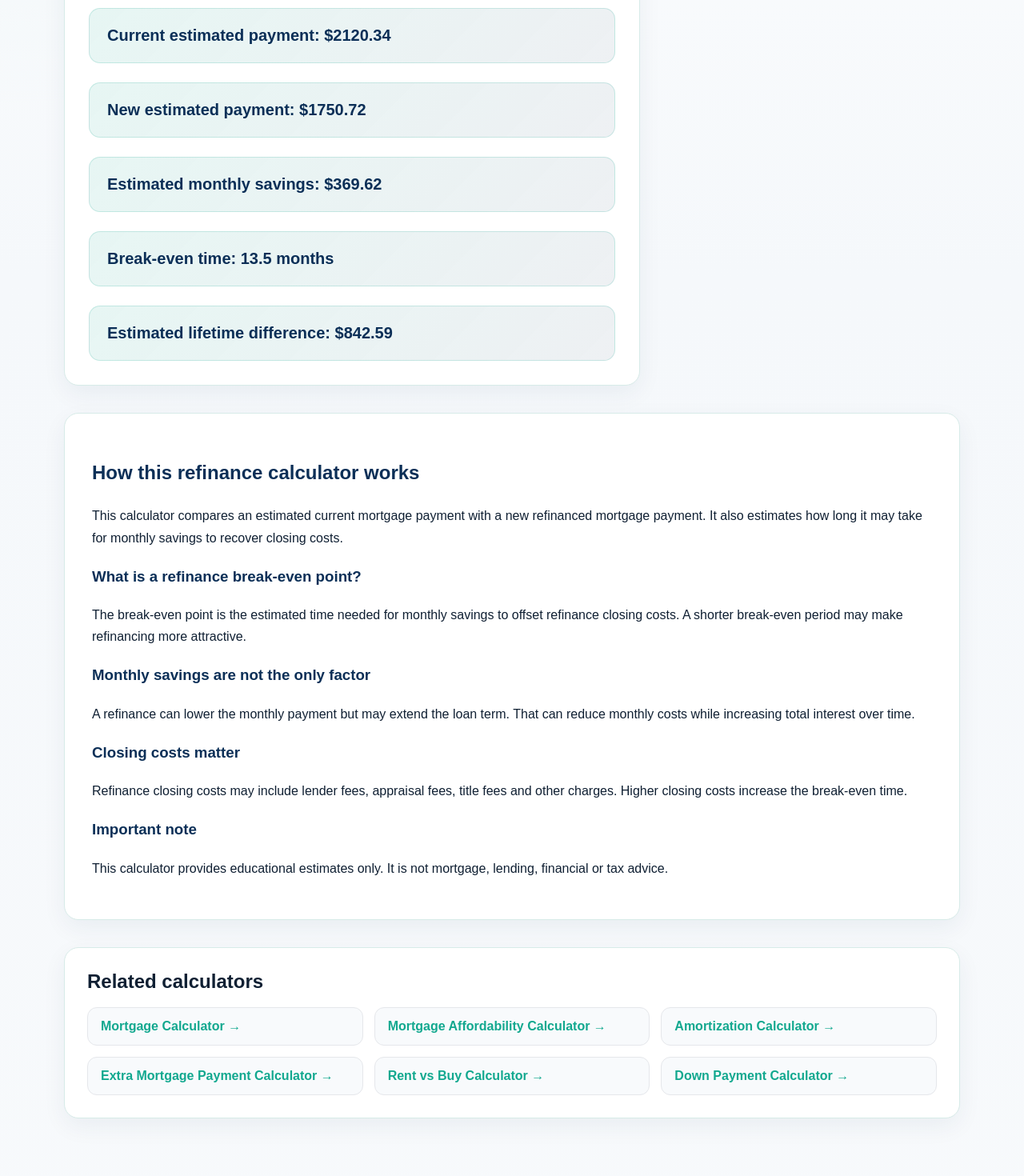
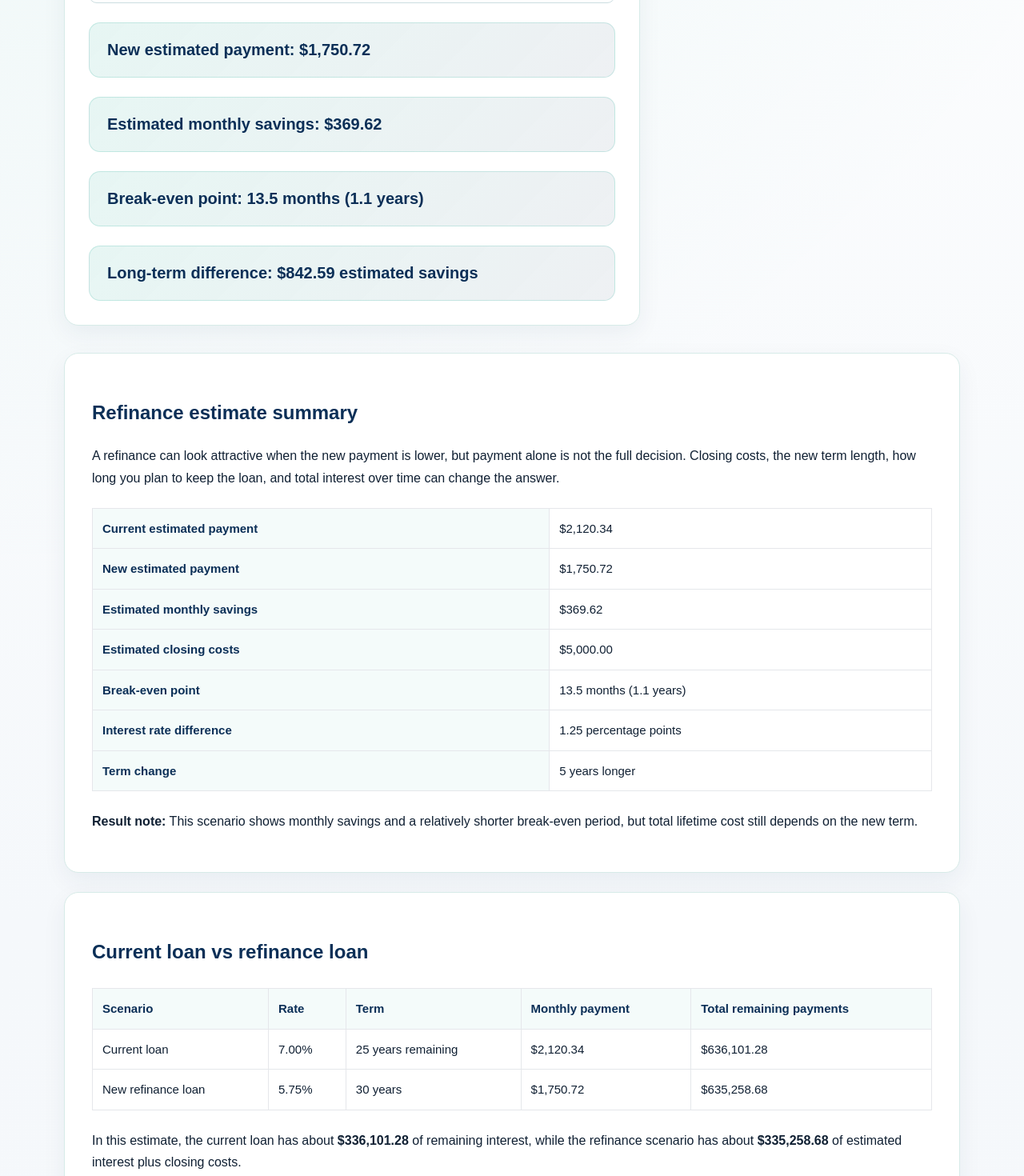
Before and after one commit to milicdejan94-ai/financecalchub, a Next.js app: page /calculators/refinance in a window 1280 px wide. Shown: the part 840-2310 px from the top of the page at 80% size. Built offline with nearby package versions, Linux system fonts and the light colour scheme.

Commit message:
Improve refinance calculator content and trust

```diff
--- a/app/calculators/refinance/RefinanceClient.tsx
+++ b/app/calculators/refinance/RefinanceClient.tsx
@@ -1,56 +1,133 @@
 'use client';
 
-import { useState } from 'react';
-import AdBanner from '../../../components/AdBanner';
+import { useMemo, useState } from 'react';
+import Breadcrumbs from '../../../components/Breadcrumbs';
 import RelatedCalculators from '../../../components/RelatedCalculators';
-import Breadcrumbs from '../../../components/Breadcrumbs';
+
+function formatCurrency(value: number) {
+  return new Intl.NumberFormat('en-US', {
+    style: 'currency',
+    currency: 'USD',
+    maximumFractionDigits: 2,
+  }).format(Number.isFinite(value) ? value : 0);
+}
+
+function formatNumber(value: number, digits = 1) {
+  return new Intl.NumberFormat('en-US', {
+    maximumFractionDigits: digits,
+    minimumFractionDigits: digits,
+  }).format(Number.isFinite(value) ? value : 0);
+}
+
+function calculateMonthlyPayment(principal: number, annualRate: number, years: number) {
+  const safePrincipal = Math.max(principal, 0);
+  const safeYears = Math.max(years, 0);
+  const numberOfPayments = safeYears * 12;
+
+  if (safePrincipal === 0 || numberOfPayments === 0) {
+    return 0;
+  }
+
+  const monthlyRate = annualRate / 100 / 12;
+
+  if (monthlyRate === 0) {
+    return safePrincipal / numberOfPayments;
+  }
+
+  return (
+    safePrincipal *
+    ((monthlyRate * Math.pow(1 + monthlyRate, numberOfPayments)) /
+      (Math.pow(1 + monthlyRate, numberOfPayments) - 1))
+  );
+}
 
 export default function RefinanceClient() {
   const [currentBalance, setCurrentBalance] = useState(300000);
   const [currentRate, setCurrentRate] = useState(7);
   const [currentTermYears, setCurrentTermYears] = useState(25);
-
   const [newRate, setNewRate] = useState(5.75);
   const [newTermYears, setNewTermYears] = useState(30);
   const [closingCosts, setClosingCosts] = useState(5000);
 
-  function calculateMonthlyPayment(
-    principal: number,
-    annualRate: number,
-    years: number
-  ) {
-    const monthlyRate = annualRate / 100 / 12;
-    const numberOfPayments = years * 12;
-
-    if (monthlyRate === 0) {
-      return principal / numberOfPayments;
-    }
-
-    return (
-      principal *
-      ((monthlyRate * Math.pow(1 + monthlyRate, numberOfPayments)) /
-        (Math.pow(1 + monthlyRate, numberOfPayments) - 1))
-    );
-  }
-
+  const results = useMemo(() => {
     const currentPayment = calculateMonthlyPayment(
       currentBalance,
       currentRate,
       currentTermYears
     );
 
-  const newPayment = calculateMonthlyPayment(
-    currentBalance,
-    newRate,
-    newTermYears
-  );
-
+    const newPayment = calculateMonthlyPayment(currentBalance, newRate, newTermYears);
     const monthlySavings = currentPayment - newPayment;
     const breakEvenMonths = monthlySavings > 0 ? closingCosts / monthlySavings : 0;
 
-  const totalCurrentPayments = currentPayment * currentTermYears * 12;
-  const totalNewPayments = newPayment * newTermYears * 12 + closingCosts;
-  const estimatedLifetimeDifference = totalCurrentPayments - totalNewPayments;
+    const currentRemainingPayments = currentPayment * currentTermYears * 12;
+    const newTotalPaymentsWithCosts = newPayment * newTermYears * 12 + closingCosts;
+    const estimatedLifetimeDifference = currentRemainingPayments - newTotalPaymentsWithCosts;
+
+    const currentInterestRemaining = Math.max(currentRemainingPayments - currentBalance, 0);
+    const newInterestWithCosts = Math.max(newPayment * newTermYears * 12 - currentBalance + closingCosts, 0);
+
+    const rateDifference = currentRate - newRate;
+    const termDifferenceYears = newTermYears - currentTermYears;
+
+    let decisionNote = 'Review the monthly savings, break-even point and total cost before deciding.';
+
+    if (monthlySavings > 0 && breakEvenMonths <= 36) {
+      decisionNote =
+        'This scenario shows monthly savings and a relatively shorter break-even period, but total lifetime cost still depends on the new term.';
+    } else if (monthlySavings > 0) {
+      decisionNote =
+        'This scenario lowers the monthly payment, but closing costs take longer to recover.';
+    } else {
+      decisionNote =
+        'This scenario does not create monthly savings based on the numbers entered.';
+    }
+
+    return {
+      currentPayment,
+      newPayment,
+      monthlySavings,
+      breakEvenMonths,
+      currentRemainingPayments,
+      newTotalPaymentsWithCosts,
+      estimatedLifetimeDifference,
+      currentInterestRemaining,
+      newInterestWithCosts,
+      rateDifference,
+      termDifferenceYears,
+      decisionNote,
+    };
+  }, [currentBalance, currentRate, currentTermYears, newRate, newTermYears, closingCosts]);
+
+  const comparisonRows = [
+    {
+      label: 'Current loan',
+      rate: `${formatNumber(currentRate, 2)}%`,
+      term: `${currentTermYears} years remaining`,
+      payment: formatCurrency(results.currentPayment),
+      total: formatCurrency(results.currentRemainingPayments),
+    },
+    {
+      label: 'New refinance loan',
+      rate: `${formatNumber(newRate, 2)}%`,
+      term: `${newTermYears} years`,
+      payment: formatCurrency(results.newPayment),
+      total: formatCurrency(results.newTotalPaymentsWithCosts),
+    },
+  ];
+
+  const breakEvenText =
+    results.monthlySavings > 0
+      ? `${formatNumber(results.breakEvenMonths, 1)} months (${formatNumber(
+          results.breakEvenMonths / 12,
+          1
+        )} years)`
+      : 'No break-even point because the new payment is not lower';
+
+  const lifetimeDifferenceText =
+    results.estimatedLifetimeDifference >= 0
+      ? `${formatCurrency(results.estimatedLifetimeDifference)} estimated savings`
+      : `${formatCurrency(Math.abs(results.estimatedLifetimeDifference))} estimated extra cost`;
 
   return (
     <section className="section">
@@ -62,24 +139,26 @@ export default function RefinanceClient() {
             { label: 'Refinance Calculator' },
           ]}
         />
+
         <p className="eyebrow">Mortgage refinance calculator</p>
 
         <h1>Refinance Calculator</h1>
 
         <p>
-          Estimate monthly savings, break-even time and potential cost difference
-          when refinancing a mortgage.
+          Estimate whether refinancing a mortgage could lower your payment, how long it may
+          take to recover closing costs, and whether the new loan may save or cost more over
+          time. This calculator compares your current remaining mortgage with a possible new
+          refinance loan.
         </p>
-
-        <AdBanner slot="refinance-top" />
 
         <div className="calculator-box">
           <div className="input-group">
             <label>Current mortgage balance</label>
             <input
               type="number"
+              min="0"
               value={currentBalance}
-              onChange={(e) => setCurrentBalance(Number(e.target.value))}
+              onChange={(event) => setCurrentBalance(Number(event.target.value))}
             />
           </div>
 
@@ -87,9 +166,10 @@ export default function RefinanceClient() {
             <label>Current interest rate (%)</label>
             <input
               type="number"
+              min="0"
+              step="0.1"
               value={currentRate}
-              step="0.1"
-              onChange={(e) => setCurrentRate(Number(e.target.value))}
+              onChange={(event) => setCurrentRate(Number(event.target.value))}
             />
           </div>
 
@@ -97,8 +177,9 @@ export default function RefinanceClient() {
             <label>Years remaining on current loan</label>
             <input
               type="number"
+              min="1"
               value={currentTermYears}
-              onChange={(e) => setCurrentTermYears(Number(e.target.value))}
+              onChange={(event) => setCurrentTermYears(Number(event.target.value))}
             />
           </div>
 
@@ -106,9 +187,10 @@ export default function RefinanceClient() {
             <label>New refinance interest rate (%)</label>
             <input
               type="number"
+              min="0"
+              step="0.1"
               value={newRate}
-              step="0.1"
-              onChange={(e) => setNewRate(Number(e.target.value))}
+              onChange={(event) => setNewRate(Number(event.target.value))}
             />
           </div>
 
@@ -116,7 +198,7 @@ export default function RefinanceClient() {
             <label>New loan term</label>
             <select
               value={newTermYears}
-              onChange={(e) => setNewTermYears(Number(e.target.value))}
+              onChange={(event) => setNewTermYears(Number(event.target.value))}
             >
               <option value={30}>30 years</option>
               <option value={25}>25 years</option>
@@ -130,76 +212,194 @@ export default function RefinanceClient() {
             <label>Estimated closing costs</label>
             <input
               type="number"
+              min="0"
               value={closingCosts}
-              onChange={(e) => setClosingCosts(Number(e.target.value))}
+              onChange={(event) => setClosingCosts(Number(event.target.value))}
             />
           </div>
 
           <div className="result">
-            Current estimated payment: ${currentPayment.toFixed(2)}
+            New estimated payment: {formatCurrency(results.newPayment)}
           </div>
 
           <div className="result">
-            New estimated payment: ${newPayment.toFixed(2)}
+            Estimated monthly savings: {formatCurrency(results.monthlySavings)}
           </div>
 
-          <div className="result">
-            Estimated monthly savings: ${monthlySavings.toFixed(2)}
+          <div className="result">Break-even point: {breakEvenText}</div>
+
+          <div className="result">Long-term difference: {lifetimeDifferenceText}</div>
         </div>
 
-          <div className="result">
-            Break-even time:{' '}
-            {monthlySavings > 0
-              ? `${breakEvenMonths.toFixed(1)} months`
-              : 'No monthly savings based on these inputs'}
+        <div className="content-box" style={{ marginTop: 34 }}>
+          <h2>Refinance estimate summary</h2>
+
+          <p>
+            A refinance can look attractive when the new payment is lower, but payment alone
+            is not the full decision. Closing costs, the new term length, how long you plan to
+            keep the loan, and total interest over time can change the answer.
+          </p>
+
+          <div className="table-wrap">
+            <table className="data-table">
+              <tbody>
+                <tr>
+                  <th>Current estimated payment</th>
+                  <td>{formatCurrency(results.currentPayment)}</td>
+                </tr>
+                <tr>
+                  <th>New estimated payment</th>
+                  <td>{formatCurrency(results.newPayment)}</td>
+                </tr>
+                <tr>
+                  <th>Estimated monthly savings</th>
+                  <td>{formatCurrency(results.monthlySavings)}</td>
+                </tr>
+                <tr>
+                  <th>Estimated closing costs</th>
+                  <td>{formatCurrency(closingCosts)}</td>
+                </tr>
+                <tr>
+                  <th>Break-even point</th>
+                  <td>{breakEvenText}</td>
+                </tr>
+                <tr>
+                  <th>Interest rate difference</th>
+                  <td>{formatNumber(results.rateDifference, 2)} percentage points</td>
+                </tr>
+                <tr>
+                  <th>Term change</th>
+                  <td>
+                    {results.termDifferenceYears === 0
+                      ? 'Same term length'
+                      : `${Math.abs(results.termDifferenceYears)} years ${
+                          results.termDifferenceYears > 0 ? 'longer' : 'shorter'
+                        }`}
+                  </td>
+                </tr>
+              </tbody>
+            </table>
           </div>
 
-          <div className="result">
-            Estimated lifetime difference: $
-            {estimatedLifetimeDifference.toFixed(2)}
-          </div>
+          <p style={{ marginTop: 18 }}>
+            <strong>Result note:</strong> {results.decisionNote}
+          </p>
         </div>
 
-        <AdBanner slot="refinance-middle" />
+        <div className="content-box" style={{ marginTop: 24 }}>
+          <h2>Current loan vs refinance loan</h2>
 
-        <div className="content-box" style={{ marginTop: 34 }}>
+          <div className="table-wrap">
+            <table className="data-table">
+              <thead>
+                <tr>
+                  <th>Scenario</th>
+                  <th>Rate</th>
+                  <th>Term</th>
+                  <th>Monthly payment</th>
+                  <th>Total remaining payments</th>
+                </tr>
+              </thead>
+              <tbody>
+                {comparisonRows.map((row) => (
+                  <tr key={row.label}>
+                    <td>{row.label}</td>
+                    <td>{row.rate}</td>
+                    <td>{row.term}</td>
+                    <td>{row.payment}</td>
+                    <td>{row.total}</td>
+                  </tr>
+                ))}
+              </tbody>
+            </table>
+          </div>
+
+          <p style={{ marginTop: 18 }}>
+            In this estimate, the current loan has about{' '}
+            <strong>{formatCurrency(results.currentInterestRemaining)}</strong> of remaining
+            interest, while the refinance scenario has about{' '}
+            <strong>{formatCurrency(results.newInterestWithCosts)}</strong> of estimated
+            interest plus closing costs.
+          </p>
+        </div>
+
+        <div className="content-box" style={{ marginTop: 24 }}>
           <h2>How this refinance calculator works</h2>
 
           <p>
-            This calculator compares an estimated current mortgage payment with a
-            new refinanced mortgage payment. It also estimates how long it may
-            take for monthly savings to recover closing costs.
+            The calculator estimates a payment for the remaining balance on your current loan
+            and compares it with a new payment using the refinance rate and term. It then
+            estimates monthly savings, the break-even period, and the difference in total
+            remaining payments.
           </p>
 
           <h3>What is a refinance break-even point?</h3>
-
           <p>
-            The break-even point is the estimated time needed for monthly savings
-            to offset refinance closing costs. A shorter break-even period may
-            make refinancing more attractive.
+            The break-even point is the estimated time needed for monthly savings to recover
+            refinance closing costs. For example, if closing costs are $5,000 and the refinance
+            saves $200 per month, the simple break-even point is about 25 months.
           </p>
 
-          <h3>Monthly savings are not the only factor</h3>
+          <h3>When can refinancing make sense?</h3>
+          <p>
+            Refinancing may make sense when the new rate is meaningfully lower, the monthly
+            savings are useful, the break-even period is shorter than the time you expect to
+            keep the loan, or the new term supports your budget goals. It may be less helpful
+            if the loan term is extended so much that total interest rises.
+          </p>
 
+          <h3>Why a lower payment can still cost more</h3>
           <p>
-            A refinance can lower the monthly payment but may extend the loan
-            term. That can reduce monthly costs while increasing total interest
-            over time.
+            A 30-year refinance may reduce the monthly payment by spreading the balance over a
+            longer period. That can improve monthly cash flow, but it can also increase the
+            total amount paid if the loan lasts much longer.
           </p>
 
           <h3>Closing costs matter</h3>
-
           <p>
-            Refinance closing costs may include lender fees, appraisal fees,
-            title fees and other charges. Higher closing costs increase the
-            break-even time.
+            Refinance closing costs may include lender fees, appraisal fees, title fees,
+            recording fees and other charges. Higher closing costs increase the break-even
+            point and reduce the benefit of refinancing.
           </p>
 
-          <h3>Important note</h3>
+          <h3>Important limitations</h3>
+          <p>
+            This calculator provides simplified educational estimates only. It does not include
+            taxes, insurance changes, PMI changes, escrow changes, cash-out refinancing,
+            prepayment penalties, lender-specific fees or tax effects. It is not mortgage,
+            lending, financial, legal or tax advice.
+          </p>
+        </div>
 
+        <div className="content-box" style={{ marginTop: 24 }}>
+          <h2>Refinance calculator FAQ</h2>
+
+          <h3>Is refinancing always worth it when the rate is lower?</h3>
           <p>
-            This calculator provides educational estimates only. It is not
-            mortgage, lending, financial or tax advice.
+            No. A lower rate can help, but closing costs, the new term and how long you keep
+            the loan matter. A refinance with a lower monthly payment can still cost more over
+            the life of the loan if the repayment period is extended too much.
+          </p>
+
+          <h3>Should I compare APR or interest rate?</h3>
+          <p>
+            The interest rate affects the monthly payment, while APR is intended to reflect a
+            broader borrowing cost that may include certain fees. When comparing offers, review
+            both the payment and the full cost of the loan.
+          </p>
+
+          <h3>What is a good break-even period?</h3>
+          <p>
+            A shorter break-even period is generally easier to justify, but there is no single
+            correct number. The key question is whether you expect to keep the mortgage long
+            enough to recover the refinance costs.
+          </p>
+
+          <h3>Does this calculator include taxes and insurance?</h3>
+          <p>
+            No. This calculator focuses on principal and interest for the loan comparison. Your
+            actual monthly mortgage payment may also include property taxes, homeowners
+            insurance, PMI, HOA fees or escrow adjustments.
           </p>
         </div>
 
@@ -210,10 +410,6 @@ export default function RefinanceClient() {
               href: '/calculators/mortgage',
             },
             {
-              title: 'Mortgage Affordability Calculator',
-              href: '/calculators/mortgage-affordability',
-            },
-            {
               title: 'Amortization Calculator',
               href: '/calculators/amortization',
             },
@@ -222,17 +418,19 @@ export default function RefinanceClient() {
               href: '/calculators/extra-mortgage-payment',
             },
             {
-              title: 'Rent vs Buy Calculator',
-              href: '/calculators/rent-vs-buy',
+              title: 'APR Calculator',
+              href: '/calculators/apr',
             },
             {
-              title: 'Down Payment Calculator',
-              href: '/calculators/down-payment',
+              title: 'Mortgage Affordability Calculator',
+              href: '/calculators/mortgage-affordability',
+            },
+            {
+              title: 'Methodology',
+              href: '/methodology',
             },
           ]}
         />
-
-        <AdBanner slot="refinance-bottom" />
       </div>
     </section>
   );
--- a/app/calculators/refinance/page.tsx
+++ b/app/calculators/refinance/page.tsx
@@ -1,9 +1,10 @@
+import type { Metadata } from 'next';
 import RefinanceClient from './RefinanceClient';
 
-export const metadata = {
+export const metadata: Metadata = {
   title: 'Refinance Calculator | Estimate Mortgage Refinance Savings',
   description:
-    'Free mortgage refinance calculator. Estimate monthly savings, break-even point and potential refinance benefits.',
+    'Free mortgage refinance calculator. Estimate your new payment, monthly savings, refinance closing cost break-even point and potential long-term cost difference.',
 };
 
 export default function RefinancePage() {
```
Lines whose indentation alone changed are shown as unchanged.
